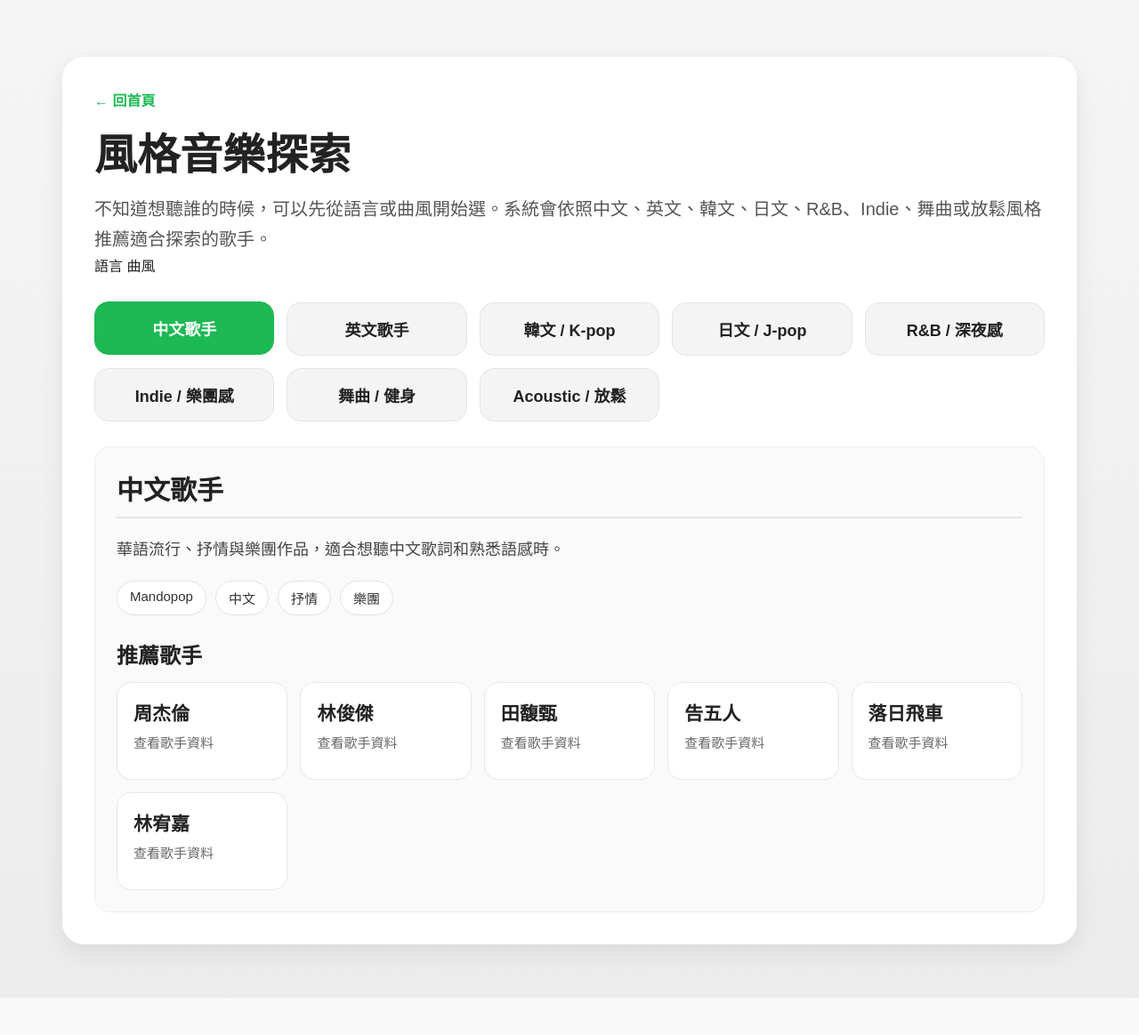
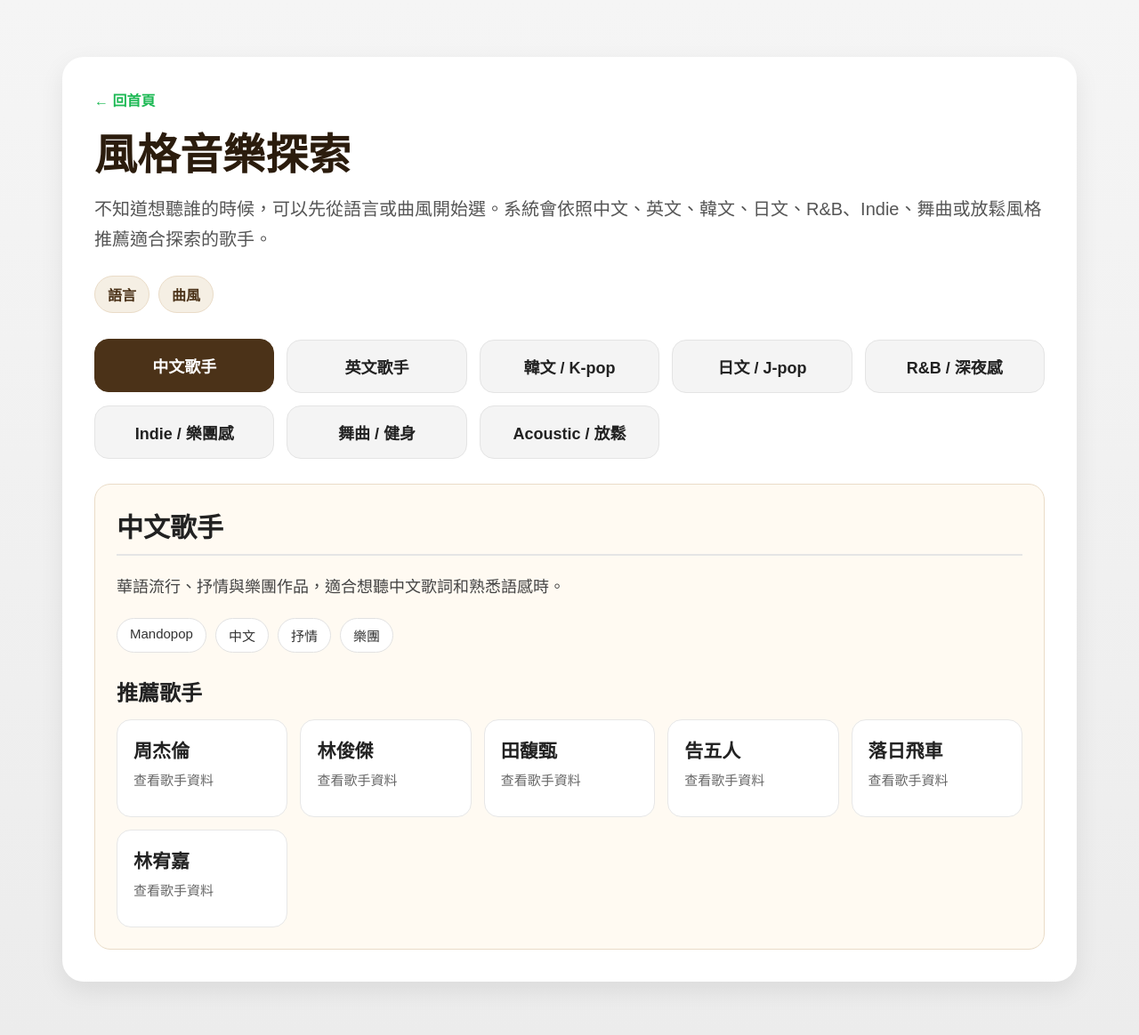
Before and after one commit to rong-kevin/my-first-python-project, a Flask app: page /discover?type=mandarin in a window 1280 px wide. Shown: the whole page at 89% size. Before the commit the page ends 1122 px from the top, so only its background shows below. Run offline with Flask 3, Linux system fonts and the light colour scheme.

Commit message:
新增風格探索頁面樣式

```diff
--- a/static/style.css
+++ b/static/style.css
@@ -117,6 +117,16 @@ body {
     color: white;
 }
 
+.discover-btn {
+    background: #f5efe4;
+    color: #4b3218;
+}
+
+.discover-btn:hover {
+    background: #eadcc8;
+    color: #2b1c0d;
+}
+
 .loading-panel {
     align-items: center;
     background: #f7fff9;
@@ -229,7 +239,7 @@ body {
 
 .features {
     display: grid;
-    grid-template-columns: repeat(auto-fit, minmax(240px, 1fr));
+    grid-template-columns: repeat(auto-fit, minmax(220px, 1fr));
     gap: 20px;
     margin-top: 32px;
 }
@@ -507,6 +517,47 @@ li {
     text-align: center;
 }
 
+/* ===== 風格探索頁 ===== */
+.discover-header h1 {
+    color: #2b1c0d;
+}
+
+.discover-tabs {
+    display: flex;
+    flex-wrap: wrap;
+    gap: 10px;
+    margin-top: 24px;
+}
+
+.discover-tabs span {
+    background: #f5efe4;
+    border: 1px solid #eadcc8;
+    border-radius: 999px;
+    color: #4b3218;
+    font-weight: 700;
+    padding: 8px 14px;
+}
+
+.discover-options .mood-option:hover,
+.discover-options .mood-option.active {
+    background: #4b3218;
+    border-color: #4b3218;
+}
+
+.discover-result {
+    background: #fffaf2;
+    border-color: #eadcc8;
+}
+
+.discover-result .recommendation-card:hover {
+    border-color: #4b3218;
+    box-shadow: 0 8px 18px rgba(75, 50, 24, 0.14);
+}
+
+.discover-empty {
+    background: #fffaf2;
+}
+
 @media (max-width: 900px) {
     .hero-card {
         padding: 30px;
```
